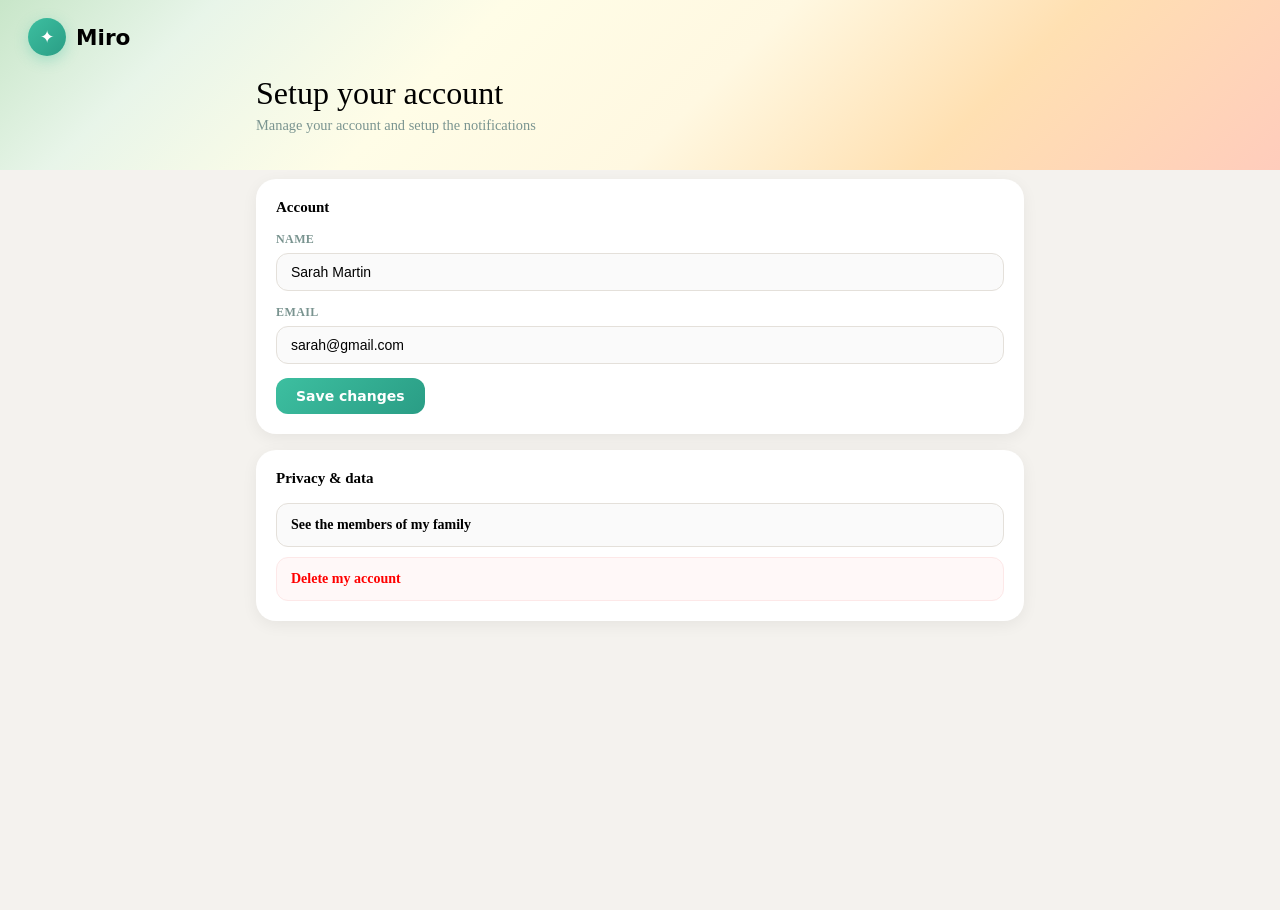
After one commit to integeek/Nevo, a PHP site: page /Page/SettingParent.html in a window 1280 px wide. The commit adds this page. Run offline with PHP 8.4, Linux system fonts and the light colour scheme.

Commit message:
Ajout de la page paramètre

```diff
--- /dev/null
+++ b/View/Page/SettingParent.html
@@ -0,0 +1,44 @@
+<!DOCTYPE html>
+<html lang="en">
+  <head>
+    <meta charset="UTF-8" />
+    <meta name="viewport" content="width=device-width, initial-scale=1.0" />
+    <title>Settings</title>
+    <link href="https://fonts.googleapis.com/css2?family=DM+Sans:wght@400;500;600;700&family=DM+Serif+Display&display=swap" rel="stylesheet" />
+    <link rel="stylesheet" href="../Style/SettingParent.css" />
+    <link rel="stylesheet" href="../Style/Variables.css">
+  </head>
+  <body>
+    <div class="hero-bg"></div>
+    <nav>
+      <a href="#" class="nav-logo">
+        <div class="logo-icon">✦</div>
+        Miro
+      </a>
+    </nav>
+
+    <main>
+      <div class="page-wrap">
+        <div class="greeting">
+          <h1>Setup your account</h1>
+          <p>Manage your account and setup the notifications</p>
+        </div>
+
+        <div class="settings-card">
+          <div class="section-title">Account</div>
+          <label class="settings-label">Name</label>
+          <input class="settings-input" type="text" value="Sarah Martin" />
+          <label class="settings-label">Email</label>
+          <input class="settings-input" type="email" value="sarah@gmail.com" disabled />
+          <button class="btn-save">Save changes</button>
+        </div>
+
+        <div class="settings-card">
+          <div class="section-title">Privacy & data</div>
+          <div class="action-row"><a href="SettingFamily.html">See the members of my family</a></div>
+          <div class="action-row danger">Delete my account</div>
+        </div>
+      </div>
+    </main>
+  </body>
+</html>
--- /dev/null
+++ b/View/Style/SettingParent.css
@@ -0,0 +1,192 @@
+*, *::before, *::after {
+  box-sizing: border-box;
+  margin: 0;
+  padding: 0;
+}
+
+.hero-bg {
+  position: absolute;
+  top: 0;
+  left: 0;
+  width: 100%;
+  height: 170px;
+  z-index: 0;
+  background: linear-gradient(
+      135deg,
+      #c8e6c9 0%,
+      #e8f5e9 15%,
+      #fffde7 35%,
+      #fff8e1 55%,
+      #ffe0b2 75%,
+      #ffccbc 100%
+  );
+}
+
+.page-wrap {
+  position: relative;
+  z-index: 5;
+  max-width: 800px;
+  min-height: 100vh;
+  margin: 0 auto;
+  padding: 24px 16px 48px;
+}
+
+body {
+  min-height: 100vh;
+  position: relative;
+  background-color: #f4f2ee;
+}
+
+nav {
+  position: fixed;
+  top: 0;
+  left: 0;
+  width: 100%;
+  padding: 18px 28px;
+  z-index: 10;
+}
+
+.nav-logo {
+  display: flex;
+  align-items: center;
+  gap: 10px;
+  font-family: 'Baloo 2', cursive;
+  font-size: 1.35rem;
+  font-weight: 800;
+  color: black;
+  text-decoration: none;
+}
+
+.logo-icon {
+  width: 38px; height: 38px;
+  background: linear-gradient(135deg, var(--teal), var(--teal-dark));
+  border-radius: 50%;
+  display: flex;
+  align-items: center;
+  justify-content: center;
+  color: #fff;
+  font-size: 1.1rem;
+  box-shadow: 0 4px 14px rgba(61,191,160,.35);
+}
+
+main {
+  max-width: 980px;
+  margin: 0 auto;
+  padding: 50px 24px 60px;
+}
+
+.greeting h1 {
+  font-size: 2rem;
+  font-weight: 400;
+  line-height: 1.2;
+}
+
+.greeting p {
+  color: var(--text-muted);
+  font-size: 0.9rem;
+  margin-top: 5px;
+  margin-bottom: 45px
+  }
+
+.settings-card {
+  background: white;
+  border-radius: 20px;
+  padding: 20px;
+  box-shadow: 0 4px 16px rgba(0,0,0,0.06);
+  margin-bottom: 16px;
+}
+
+.section-title {
+  font-size: 15px;
+  font-weight: 700;
+  color: black;
+  display: flex;
+  align-items: center;
+  gap: 8px;
+  margin-bottom: 16px;
+}
+
+.settings-label {
+  font-size: 12px;
+  font-weight: 700;
+  color: var(--text-muted);
+  text-transform: uppercase;
+  letter-spacing: 0.4px;
+  margin-bottom: 6px;
+  display: block;
+}
+
+.settings-input {
+  width: 100%;
+  border: 1.5px solid var(--border);
+  border-radius: 12px;
+  padding: 10px 14px;
+  font-family: 'Nunito', sans-serif;
+  font-size: 14px;
+  color: black;
+  background: #fafafa;
+  outline: none;
+  transition: border-color 0.2s;
+  margin-bottom: 14px;
+}
+
+.settings-input:focus {
+  border-color: #3dbf8a;
+  background: #fff;
+}
+
+.btn-save {
+  background: linear-gradient(135deg, var(--teal), var(--teal-dark));  color: #fff;
+  border: none;
+  border-radius: 12px;
+  padding: 10px 20px;
+  font-family: 'Baloo 2', cursive;
+  font-size: 14px;
+  font-weight: 700;
+  cursor: pointer;
+  transition: background-color 0.2s, transform 0.1s;
+}
+
+.btn-save:hover {
+  transform: translateY(-2px);
+  box-shadow: 0 8px 26px rgba(61,191,160,.48);
+}
+
+.action-row {
+  display: flex;
+  align-items: center;
+  gap: 10px;
+  padding: 13px 14px;
+  border: 1.5px solid var(--border);
+  border-radius: 12px;
+  font-size: 14px;
+  font-weight: 600;
+  cursor: pointer;
+  transition: background-color 0.15s;
+  color: black;
+  margin-bottom: 10px;
+  background: #fafafa;
+}
+
+.action-row:last-child {
+  margin-bottom: 0;
+}
+
+.action-row:hover {
+  background: #f0f0f0;
+}
+
+.action-row a {
+  text-decoration: none;
+  color: black;
+}
+
+.action-row.danger {
+  color: red;
+  border-color: #fde8e8;
+  background: #fff8f8;
+}
+
+.action-row.danger:hover {
+  background: #fde8e8;
+}
--- a/View/Style/Variables.css
+++ b/View/Style/Variables.css
@@ -4,5 +4,5 @@
     --coral: #e87c4e;
     --coral-dark: #d0623a;
     --text-muted: #7a9490;
-      --border: #e4e0da;
+    --border: #e4e0da;
 }
```
